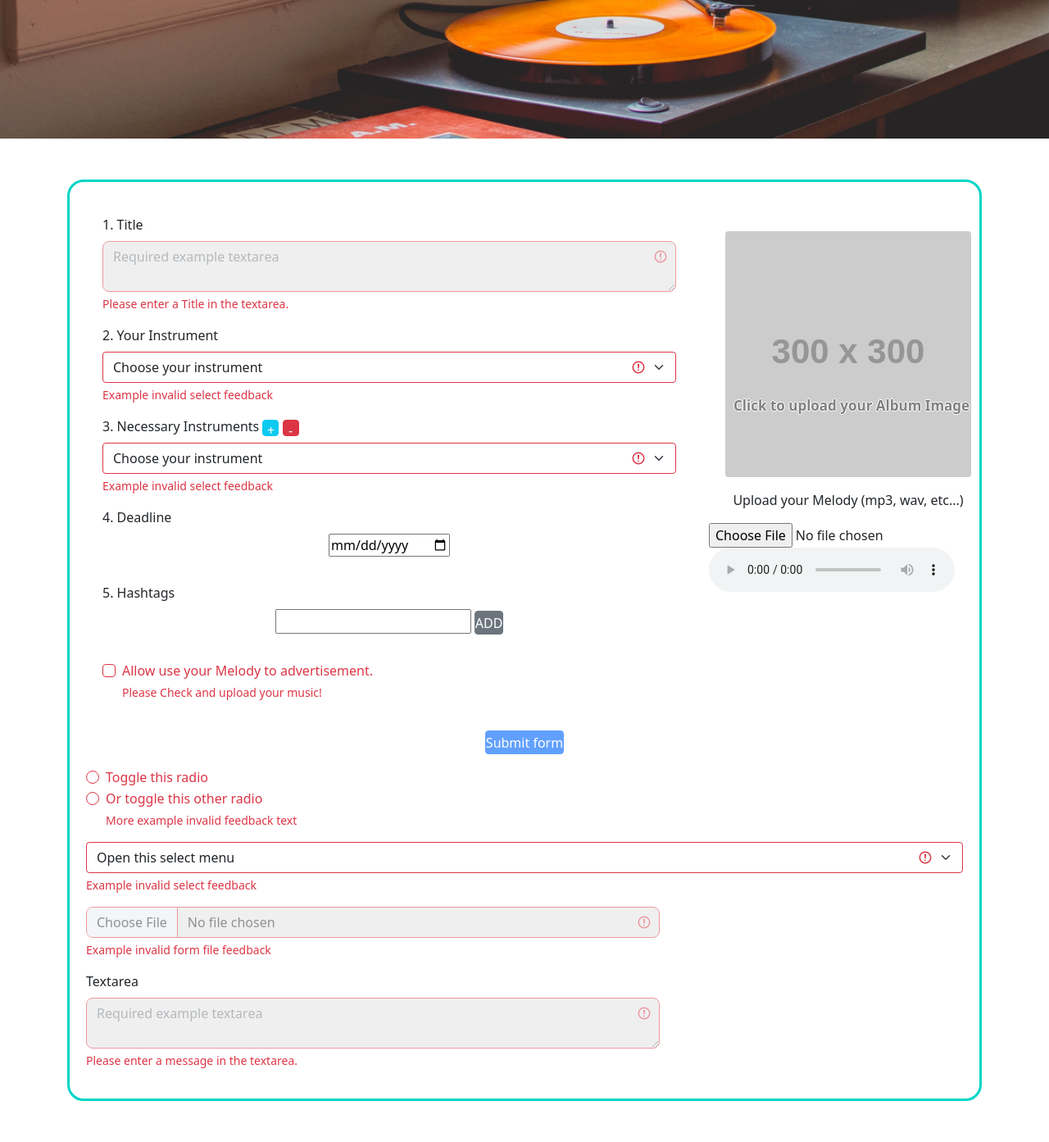
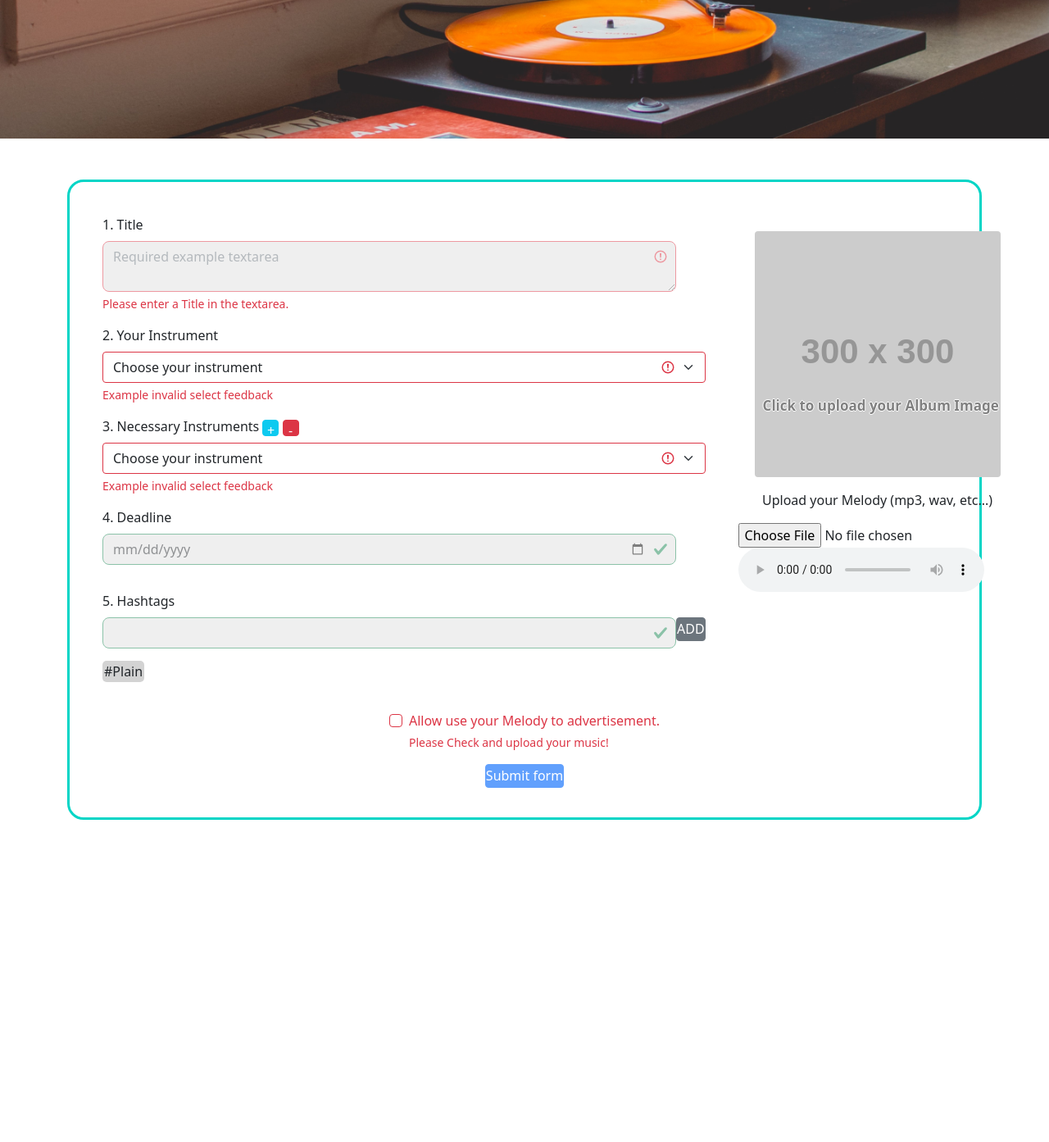
Before and after one commit to Ktaewon/PLAIN, a Django app: page /melody/ in a window 1280 px wide; the page is wider, and only the part inside the window is pictured. Shown: the part 56-1449 px from the top of that part at 82% size. After the commit the page ends 1056 px from the top of that part, so only its background shows below. Run offline with Django 3.2, Linux system fonts and the light colour scheme; grey boxes labelled with a size stand in for pictures from a placeholder-image service; some libraries are stand-ins or nearby versions.

Commit message:
melody upload modified 0934

```diff
--- a/Plain/Melody/static/css/melody_upload2.css
+++ b/Plain/Melody/static/css/melody_upload3.css
@@ -12,6 +12,10 @@
     margin:20px;
 }
 .frow {
+    display: flex;
+    justify-content: space-around;
+}
+.prow {
     display: flex;
     justify-content: space-around;
 }
@@ -38,15 +42,19 @@
 #imgInput{
     display: none;
 }
+
+#hash {
+    border-style: none;
+    border-radius: 5px;
+    background-color: lightgrey;
+    padding: 2px;
+}
+
 .btn-inst {
     width : 20px;
     height: 20px;
     color: white;
     text-align: center;
-}
-.title {
-    /* display: flex; */
-    /* float : left; */
 }
 
 
--- a/Plain/Melody/templates/melody_upload.html
+++ b/Plain/Melody/templates/melody_upload.html
@@ -5,7 +5,7 @@ Upload Your Melody
 {% endblock %}
 
 {% block style %}
-<link rel="stylesheet" href="{% static 'css/melody_upload2.css' %}" type="text/css">
+<link rel="stylesheet" href="{% static 'css/melody_upload3.css' %}" type="text/css">
 {% endblock %}
 
 {% block out_container_content %}
@@ -51,20 +51,17 @@ Upload Your Melody
             </div>
             <div class="mb-3 date">
                 <label for="deadline" class="form-label">4. Deadline</label>
-                <p><input id="deadline" type="date"></p>
+                <p><input id="deadline" type="date" class="form-control"></p>
             </div>
             <div class="mb-3">
                 <label for="hashtags" class="form-label">5. Hashtags</label>
-                <p>
-                    <input id="hashtags" type="text">
+                <p id="hp" class="prow">
+                    <input id="hashtags" type="text" class="form-control">
                     <button type="button" class="btn btn-secondary">ADD</button>
                 </p>
+                <span id="hash">#Plain</span>
             </div>
-            <div class="form-check mb-3">
-                <input type="checkbox" class="form-check-input" id="validationFormCheck1" required>
-                <label class="form-check-label" for="validationFormCheck1">Allow use your Melody to advertisement.</label>
-                <div class="invalid-feedback">Please Check and upload your music!</div>
-            </div>
+
         </div>
         <div class="fcol">
             <div class="img_preview mb-3">
@@ -83,10 +80,18 @@ Upload Your Melody
     </div>
 
     <div class="frow">
+        <div class="form-check mb-3">
+            <input type="checkbox" class="form-check-input" id="validationFormCheck1" required>
+            <label class="form-check-label" for="validationFormCheck1">Allow use your Melody to advertisement.</label>
+            <div class="invalid-feedback">Please Check and upload your music!</div>
+        </div>
+    </div>
+    <div class="frow">
         <div class="mb-3">
             <button class="btn btn-primary" type="submit" disabled>Submit form</button>
         </div>
     </div>
+    <!--
     <div class="form-check">
         <input type="radio" class="form-check-input" id="validationFormCheck2" name="radio-stacked" required>
         <label class="form-check-label" for="validationFormCheck2">Toggle this radio</label>
@@ -118,6 +123,7 @@ Upload Your Melody
         Please enter a message in the textarea.
         </div>
     </div>
+    -->
 </form>
 
 {% endblock %}
```
